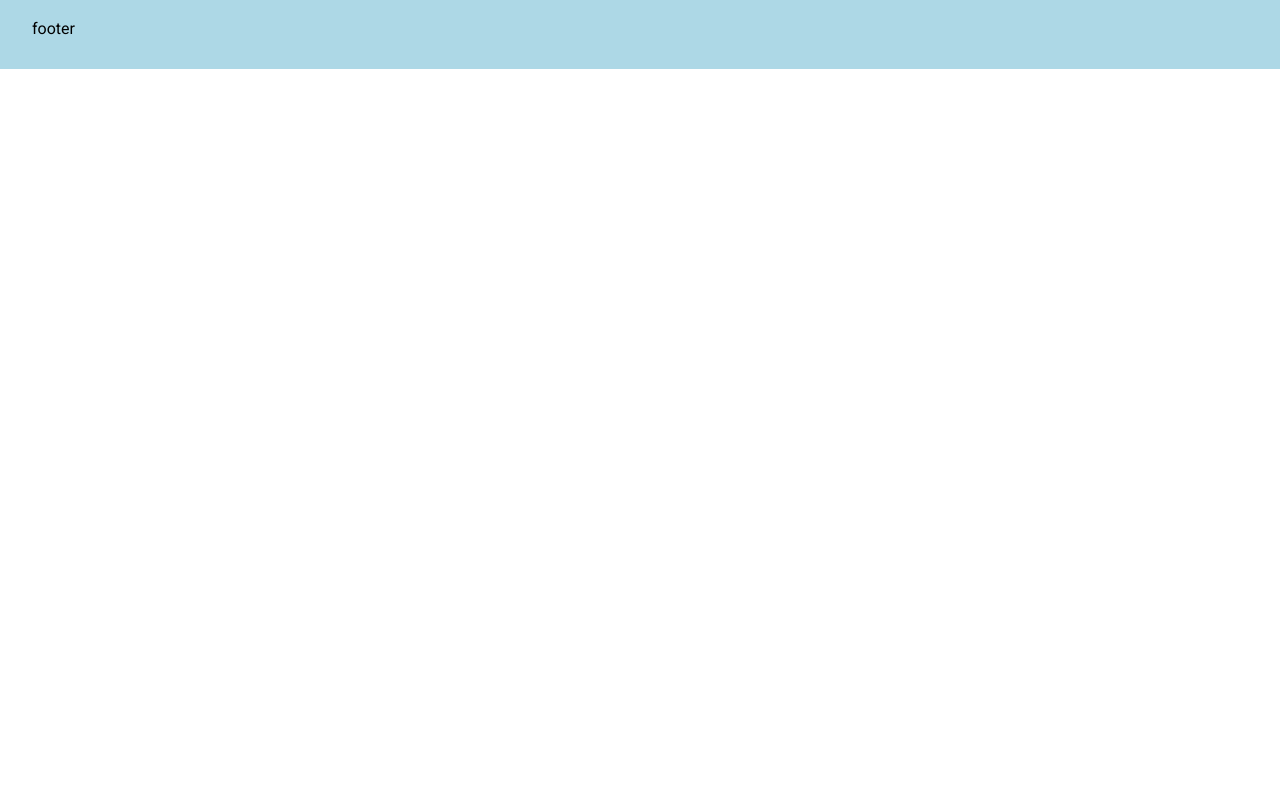
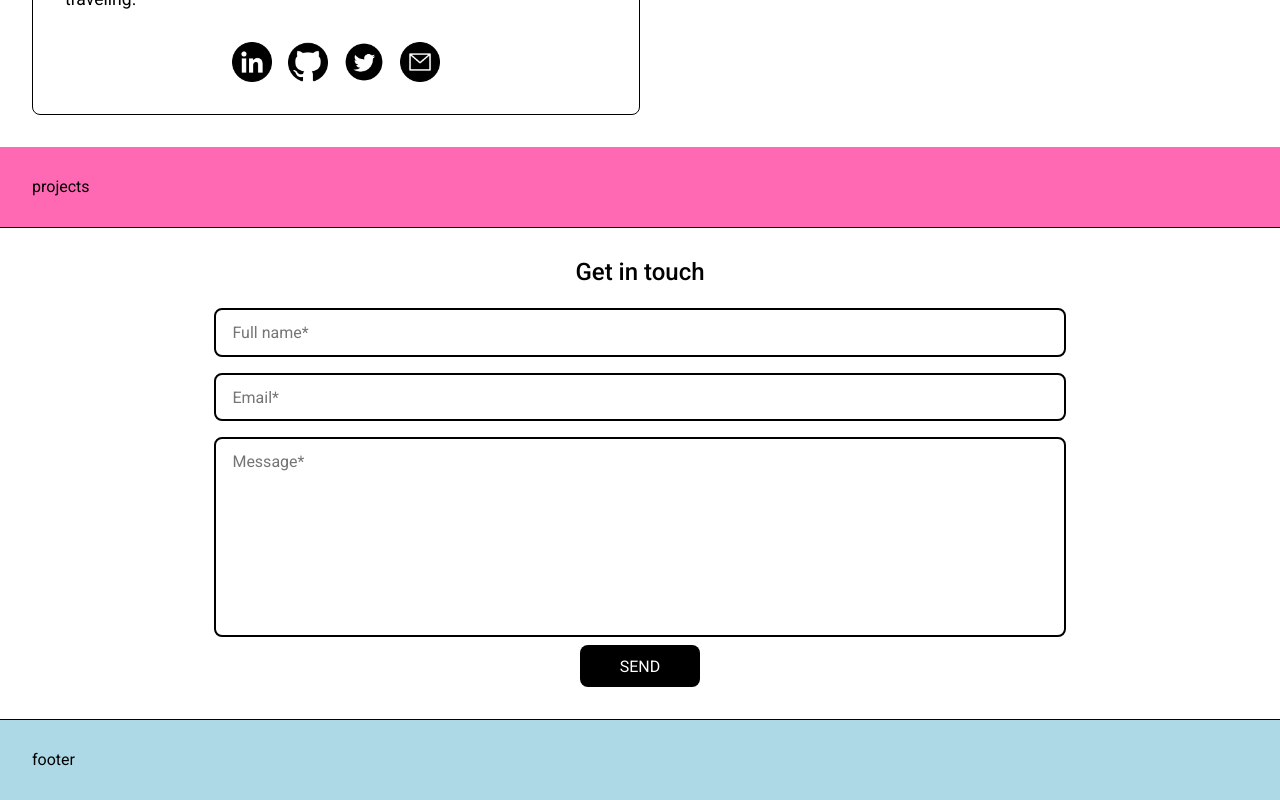
Before and after one commit to SimonMilord/My_Portfolio, a React (Create React App) app: page / in a window 1280 px wide. Shown: the part 1507-2307 px from the top of the page. Before the commit the page ends 1576 px from the top, so only its background shows below. Built offline with nearby package versions, Linux system fonts and the light colour scheme.

Commit message:
added contact section template and fixed some minor styling bugs

```diff
--- a/src/App.jsx
+++ b/src/App.jsx
@@ -3,6 +3,7 @@ import React from "react";
 import { BrowserRouter as Router, Switch, Route } from "react-router-dom";
 import HomePage from "./pages/Home/HomePage";
 import Footer from "./components/Footer/footer";
+import MobileNav from "./components/MobileNav/mobileNav";
 
 function App() {
   return (
@@ -49,6 +50,7 @@ function App() {
         </div>
       </Router>
       <Footer />
+      <MobileNav />
     </>
   );
 }
--- a/src/App.scss
+++ b/src/App.scss
@@ -12,7 +12,11 @@ body {
   font-family: $main-font-regular;
 
   .App {
-    // height: 100vh;
+    height: 100%;
     position: relative;
+    margin-bottom: 4rem;
+    @include tablet {
+      margin-bottom: 0rem;
+    }
   }
 }
--- a/src/components/About/about.scss
+++ b/src/components/About/about.scss
@@ -14,6 +14,10 @@
     }
     .infoCard {
       @include paddingsection;
+      @include desktop {
+        border: 1px solid black;
+        border-radius: 8px;
+      }
 
       &__aboutme {
         font-size: 1.1rem;
@@ -24,9 +28,7 @@
         }
       }
       &__title {
-        font-size: 1.2rem;
-        font-weight: 600;
-        margin-bottom: 1rem;
+        @include subtitle;
         @include tablet {
           margin-bottom: 2rem;
         }
--- a/src/components/Contact/contact.jsx
+++ b/src/components/Contact/contact.jsx
@@ -1,10 +1,30 @@
-import React from 'react';
-import './contact.scss';
+import React from "react";
+import "./contact.scss";
 
 function contact(props) {
   return (
-    <div className='contact'>
-      <h1>contacts</h1>
+    <div className="contact">
+      <h2 className="contact-title">Get in touch</h2>
+      <form className="emailForm">
+        <input
+          type="text"
+          className="emailForm__input emailForm__input--name"
+          name="name"
+          placeholder="Full name*"
+        ></input>
+        <input
+          type="email"
+          className="emailForm__input emailForm__input--email"
+          name="email"
+          placeholder="Email*"
+        ></input>
+        <textarea
+          className="emailForm__input emailForm__input--message"
+          name="message"
+          placeholder="Message*"
+        ></textarea>
+        <button type="submit" className="emailForm__btn">SEND</button>
+      </form>
     </div>
   );
 }
--- a/src/components/Contact/contact.scss
+++ b/src/components/Contact/contact.scss
@@ -3,6 +3,45 @@
 
 .contact {
   @include paddingsection;
-  background-color: green;
-  height: 100px;
+  border-top: 1px solid black;
+  border-bottom: 1px solid black;
+  &-title {
+    @include subtitle;
+    @include display-flex(row,center,center);
+  }
+  .emailForm {
+    @include display-flex(column,center,center);
+    &__input {
+      width: 100%;
+      padding: 0.8rem 1rem;
+      margin: 0.5rem 0rem;
+      font-size: 16px;
+      border: 2px solid black;
+      border-radius: 8px;
+      transition: all 0.3s ease 0s;
+      outline-color: blue;
+      @include tablet {
+        width: 70%;
+      }
+      &:hover {
+        border-color: blue;
+      }
+      &--message {
+        min-height: 200px;
+        resize: none;
+      }
+    }
+    &__btn {
+      border-radius: 8px;
+      cursor: pointer;
+      background-color: black;
+      color: white;
+      font-size: 16px;
+      border: none;
+      padding: 0.7rem 2.5rem;
+      &:hover {
+        background-color: blue;
+      }
+    }
+  }
 }
--- a/src/components/Hero/hero.scss
+++ b/src/components/Hero/hero.scss
@@ -3,6 +3,7 @@
 
 .hero {
   border: 1px solid black;
+  height: 100vh;
   @include paddingsection;
   @include display-flex(column,center,center);
   @include tablet {
--- a/src/pages/Home/HomePage.jsx
+++ b/src/pages/Home/HomePage.jsx
@@ -5,7 +5,6 @@ import Hero from '../../components/Hero/hero';
 import About from '../../components/About/about';
 import Projects from '../../components/Projects/projects';
 import Contact from '../../components/Contact/contact';
-import Footer from '../../components/Footer/footer';
 import MobileNav from '../../components/MobileNav/mobileNav';
 
 function HomePage(props) {
@@ -16,8 +15,6 @@ function HomePage(props) {
       <About />
       <Projects />
       <Contact />
-      {/* <Footer /> */}
-      <MobileNav />
     </div>
   );
 }
--- a/src/pages/Home/HomePage.scss
+++ b/src/pages/Home/HomePage.scss
@@ -3,9 +3,5 @@
 @import '../../styles/partials/fonts';
 
 .homepage {
-  position: relative;
-  margin-bottom: 4rem;
-  @include tablet {
-    margin-bottom: 0rem;
-  }
+
 }
--- a/src/styles/partials/_mixins.scss
+++ b/src/styles/partials/_mixins.scss
@@ -27,3 +27,9 @@
     padding: 2rem;
   }
 }
+
+@mixin subtitle {
+  font-weight: 500;
+  font-size: 1.5rem;
+  margin-bottom: 1rem;
+}
```
